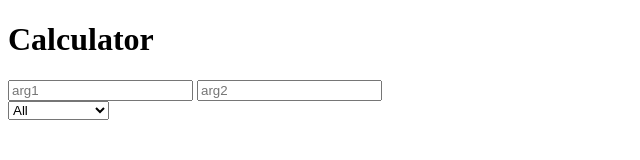
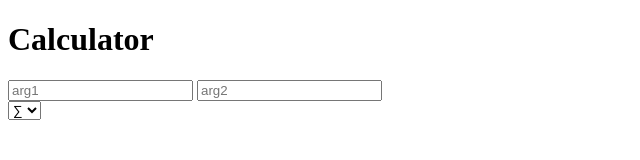
Before and after one commit to olimjon1606/uni-webapp-projects, a plain HTML site: page pr1/index.html in a window 1280 px wide. Shown: the full height of the page, 0-640 px from the left. Drawn offline with Linux system fonts and the light colour scheme.

Commit message:
Update index.html

```diff
--- a/pr1/index.html
+++ b/pr1/index.html
@@ -14,9 +14,10 @@
     <input type="number" class="arg2" placeholder="arg2">
     <div class="select">
         <select name="tools" class="filter-todo">
-            <option value="all">All</option>
-            <option value="completed">Completed</option>
-            <option value="uncompleted">Uncompleted</option>
+            <option value="sum">∑</option>
+            <option value="product">∏</option>
+            <option value="maximum">></option>
+            <option value="minimum"><</option>
         </select>
     </div>
 </body>
```
